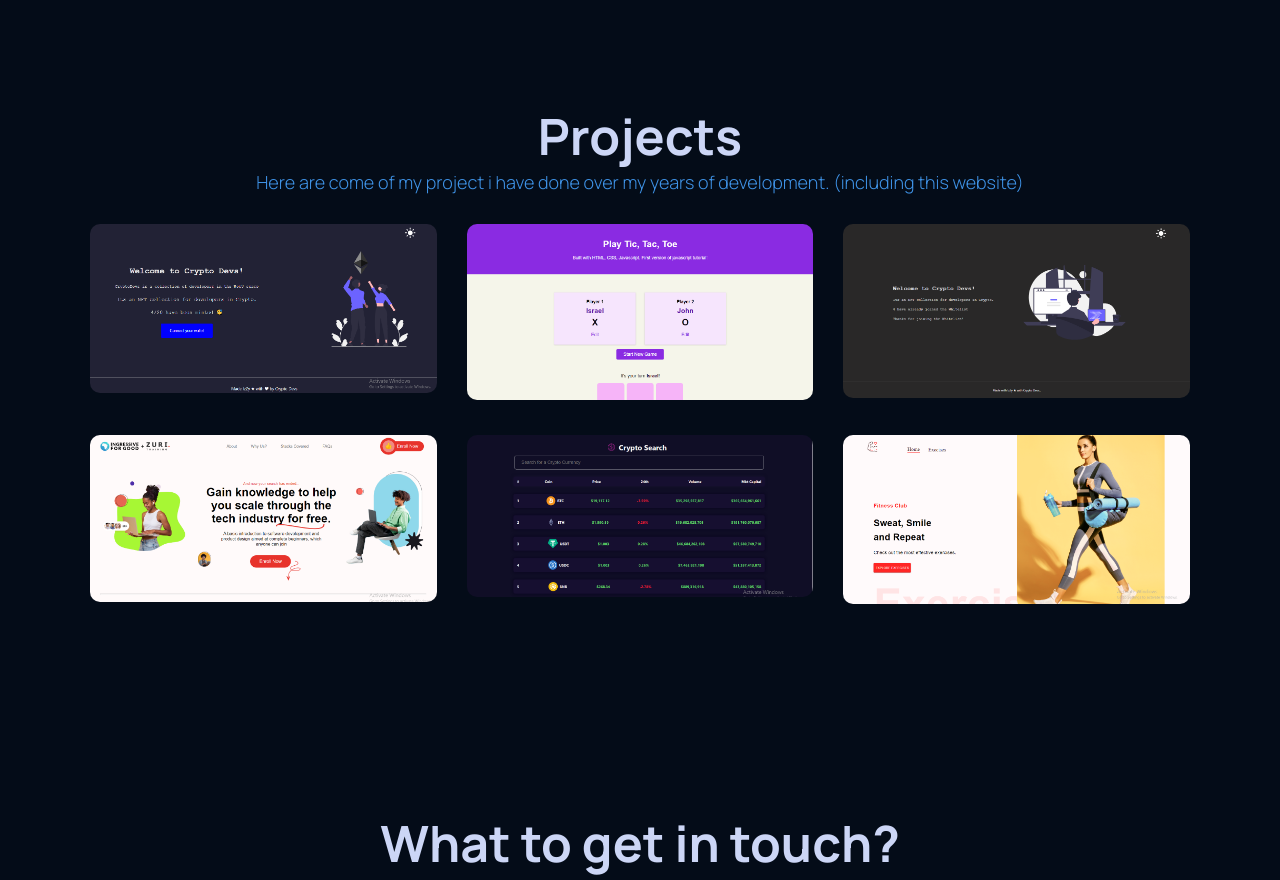
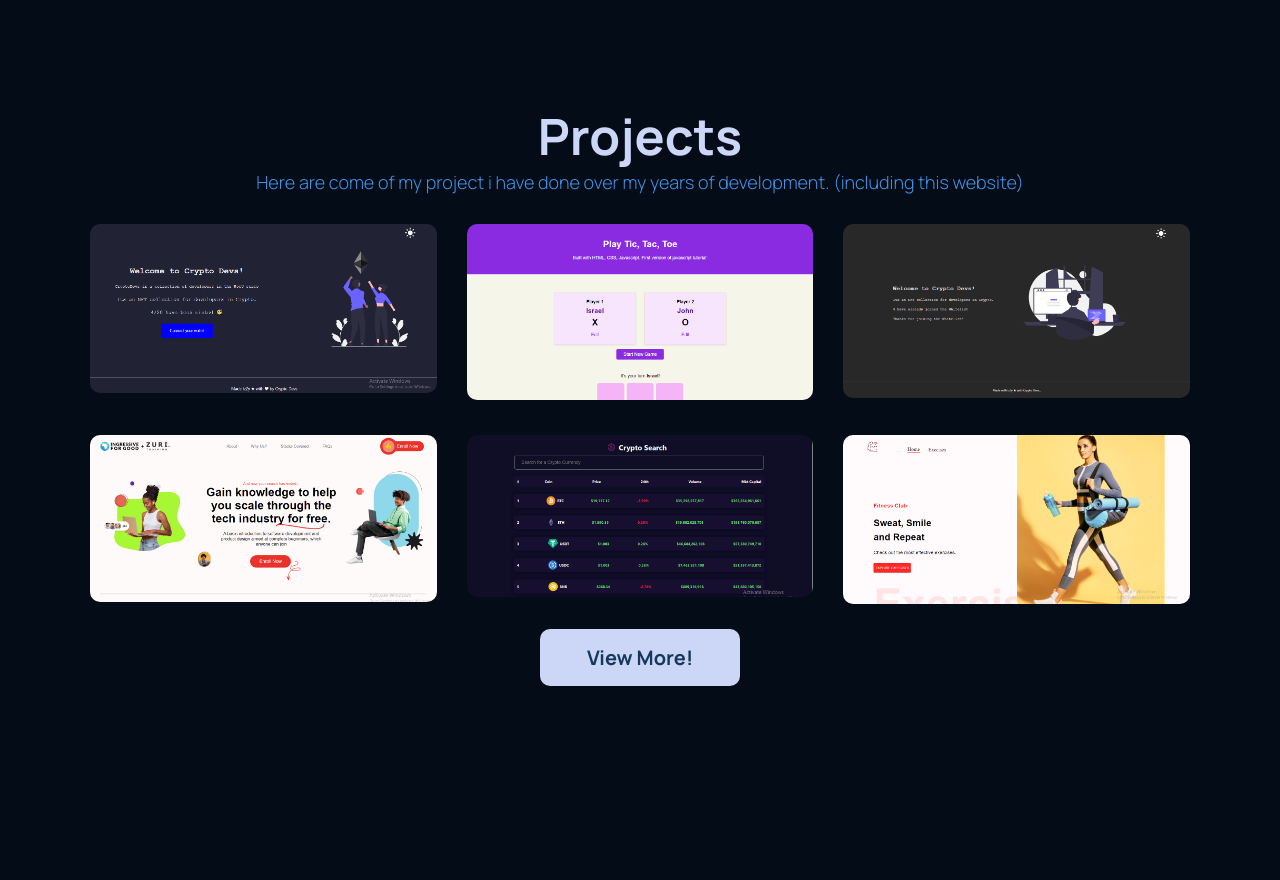
Before and after one commit to izzylogo/my-portfolio-v1, a React (Create React App) app: page / in a window 1280 px wide. Shown: the part 2327-3207 px from the top of the page. Built offline with nearby package versions, Linux system fonts and the light colour scheme.

Commit message:
adding the view more button

```diff
--- a/src/components/project/Project.css
+++ b/src/components/project/Project.css
@@ -4,6 +4,9 @@
 }
 
 .project-container{
+    display: flex;
+    flex-direction: column;
+    align-items: center;
     text-align: center;
     padding: 0px 50px;
 }
@@ -42,6 +45,19 @@
     border-radius: 10px;
 }
 
+.view-more{
+    border-radius: 10px;
+    background-color: #ccd6f6;
+    color: transparent;
+    color: #15395d;
+    text-decoration: none;
+    margin-top: 20px;
+    padding: 15px 20px;
+    width: 200px;
+    font-size: 20px;
+    font-weight: 700;
+}
+
 /* .main-pro img::before,
 .main-pro img::after{
     content: '';
--- a/src/components/project/Project.jsx
+++ b/src/components/project/Project.jsx
@@ -37,6 +37,7 @@ const Project = () => {
             <img src={gym} alt="gym app" />
           </a>
         </div>
+        <a href="https://github.com/izzylogo" target='_blank' rel='noopener' className='view-more'>View More!</a>
       </div>
     </div>
   )
```
